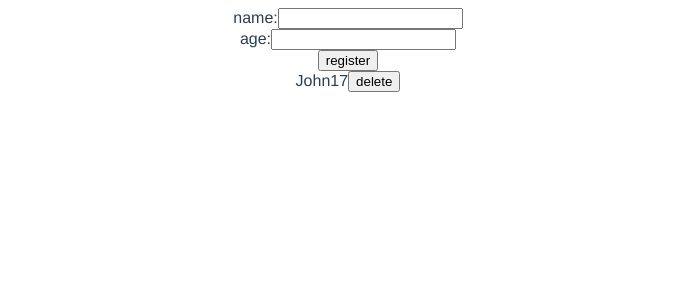
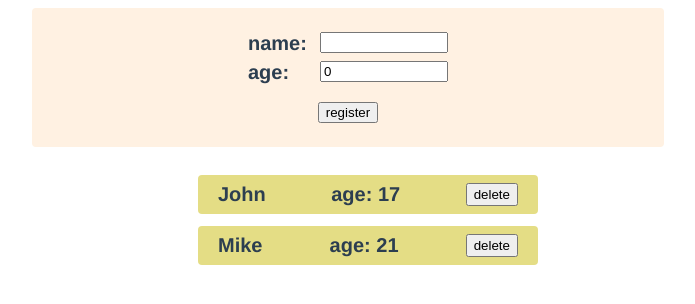
Before and after one commit to darutani/vue_tutorial_udemy_part2, a Vue app: page / in a window 1280 px wide. Shown: the top 304 px of the page, without its empty margins (292-987 px from the left). Built offline with nearby package versions, Linux system fonts and the light colour scheme.

Commit message:
✨ チャプター55

```diff
--- a/src/App.vue
+++ b/src/App.vue
@@ -1,13 +1,11 @@
 <script setup lang="ts">
-import PersonList from './components/PersonList.vue';
-import PersonPostForm from './components/PersonPostForm.vue';
+import Persons from './components/Persons.vue';
 
 
 </script>
 
 <template>
-  <PersonPostForm />
-  <PersonList />
+    <Persons />
 </template>
 
 <style>
--- a/src/components/PersonList.vue
+++ b/src/components/PersonList.vue
@@ -1,27 +1,43 @@
 <script setup lang="ts">
 import { ref } from 'vue';
+import { Person } from "./Persons.vue";
 
-// type Persons = {
-//     name: string,
-//     age: number,
-// }
+type Props = {
+    persons: Person[]
+}
 
-const Persons = ref([{id: 0, name: 'John', age: 17}])
+defineProps<Props>()
 
-const deleteButton = (id: number) => {
-    Persons.value = Persons.value.filter(p => p.id != id)
+const emit = defineEmits(['delete'])
+
+const onClickDelete = (id: number) => {
+    emit('delete', id)
 }
 </script>
 
 <template>
-    <div>
-        <div v-for="person in Persons" :key="person.id">
-            <span>{{ person.name }}</span>
-            <span>{{ person.age }}</span>
-            <button @click="deleteButton(person.id)">delete</button>
-        </div>
-    </div>
+    <li v-for="person in persons" :key="person.id" class="person-list">
+        <span>{{ person.name }}</span>
+        <span>age: {{ person.age }}</span>
+        <button @click="onClickDelete(person.id)">
+            <span>
+                delete
+            </span>
+        </button>
+    </li>
 </template>
 
-<style>
+<style scoped>
+.person-list {
+    list-style: none;
+    margin-bottom: 12px;
+    border-radius: 4px;
+    font-size: 20px;
+    display: flex;
+    justify-content: space-between;
+    background-color: rgb(228, 221, 133);
+    padding: 8px 20px;
+    width: 300px;
+    font-weight: bold;
+}
 </style>
--- a/src/components/PersonPostForm.vue
+++ b/src/components/PersonPostForm.vue
@@ -2,32 +2,69 @@
 import { ref } from 'vue';
 import PersonList from './PersonList.vue';
 
-const inputtingName = ref<string>()
-const inputtingAge = ref<number>()
+const inputtingName = ref<string>('')
+const inputtingAge = ref<number>(0)
 
-const buttonRegister = (name: string, age: number) => {
-    console.log('registerのボタン')
-    const person = {id: Math.random, name, age}
+const emit = defineEmits(['register'])
+
+const register = (name: string, age: number) => {
+    const person = {id: Math.random(), name: inputtingName.value, age: inputtingAge.value}
+    emit('register', person)
 
     inputtingName.value = ''
-    inputtingAge.value = undefined
-
+    inputtingAge.value = 0
 }
 </script>
 
 <template>
-    <div>
-        <div>
-            <span>name:</span>
-            <input v-model="inputtingName">
+    <div class="form-container">
+        <div class="input-container">
+            <div class="input-column">
+                <span>name:</span>
+                <input class="input" v-model="inputtingName" />
+            </div>
+            <div class="input-column">
+                <span>age:</span>
+                <input class="input" type="number" v-model="inputtingAge" />
+            </div>
         </div>
-        <div>
-            <span>age:</span>
-            <input type="number" v-model="inputtingAge">
-        </div>
-        <button @click="buttonRegister(inputtingName!, inputtingAge!)">register</button>
+        <button class="regsiter-button" @click="register(inputtingName!, inputtingAge!)">register</button>
     </div>
 </template>
 
-<style>
+<style scoped>
+.form-container {
+    display: flex;
+    flex-direction: column;
+    align-items: center;
+    background-color: rgba(255, 241, 226);
+    padding: 24px 0;
+    width: 50%;
+    margin-bottom: 12px;
+    border-radius: 4px;
+}
+
+.input-container {
+    display: flex;
+    flex-direction: column;
+    justify-content: space-between;
+    height: 50px;
+    margin-bottom: 20px;
+}
+
+.input-column {
+    width: 200px;
+    display: flex;
+    justify-content: space-between;
+}
+
+input {
+    width: 120px;
+    margin-bottom: 8px;
+}
+
+span {
+    font-size: 20px;
+    font-weight: bold;
+}
 </style>
--- a/src/components/Persons.vue
+++ b/src/components/Persons.vue
@@ -1,10 +1,44 @@
 <script setup lang="ts">
+import PersonList from './PersonList.vue';
+import PersonPostForm from './PersonPostForm.vue';
+import { ref, Ref } from "vue";
+
+export type Person = {
+    id: number,
+    name: string,
+    age: number,
+}
+
+const persons: Ref<Person[]> = ref([
+    {id: 1, name: 'John', age: 17},
+    {id: 2, name: 'Mike', age: 21}
+])
+
+const registerPerson = (person: Person) => {
+    persons.value.push(person)
+}
+
+const deletePerson = (id: number) => {
+    persons.value = persons.value.filter(p => p.id != id)
+}
 </script>
 
 <template>
-    <div class="container"></div>
+    <div class="container">
+        <PersonPostForm @register="registerPerson" />
+        <div class="list-container">
+            <ul>
+                <PersonList :persons="persons" @delete="deletePerson" />
+            </ul>
+        </div>
+    </div>
 </template>
 
 
-<style>
+<style scoped>
+.container {
+    display: flex;
+    flex-direction: column;
+    align-items: center;
+}
 </style>
```
